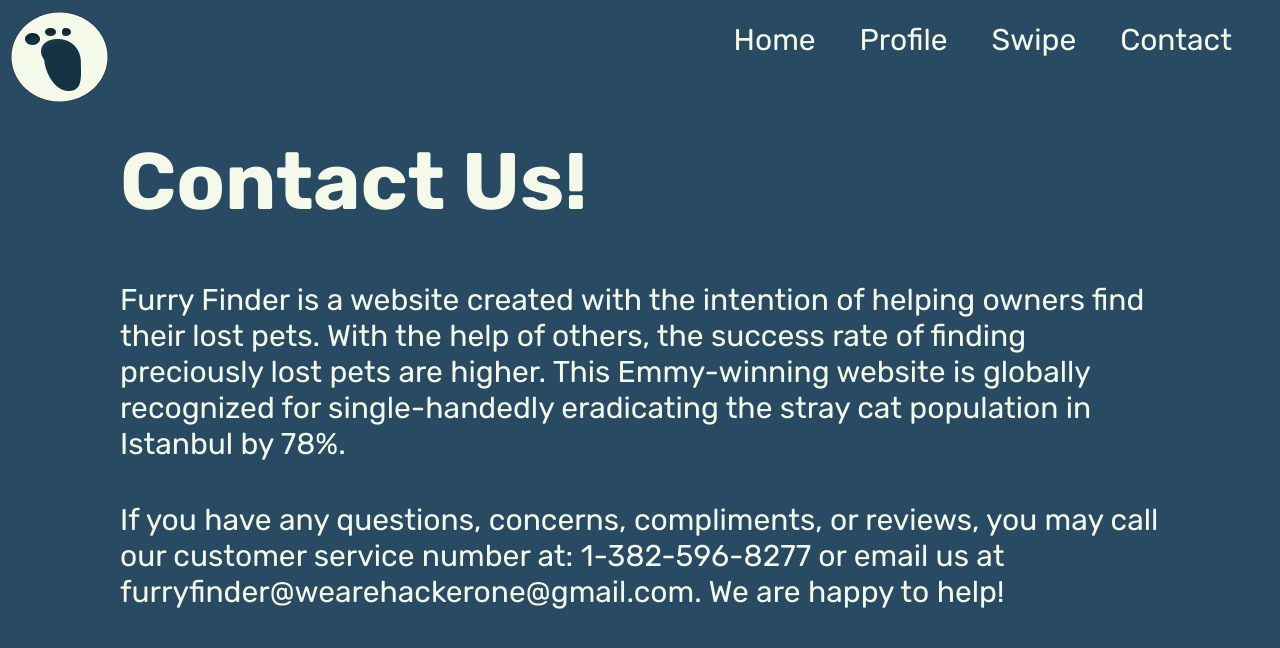
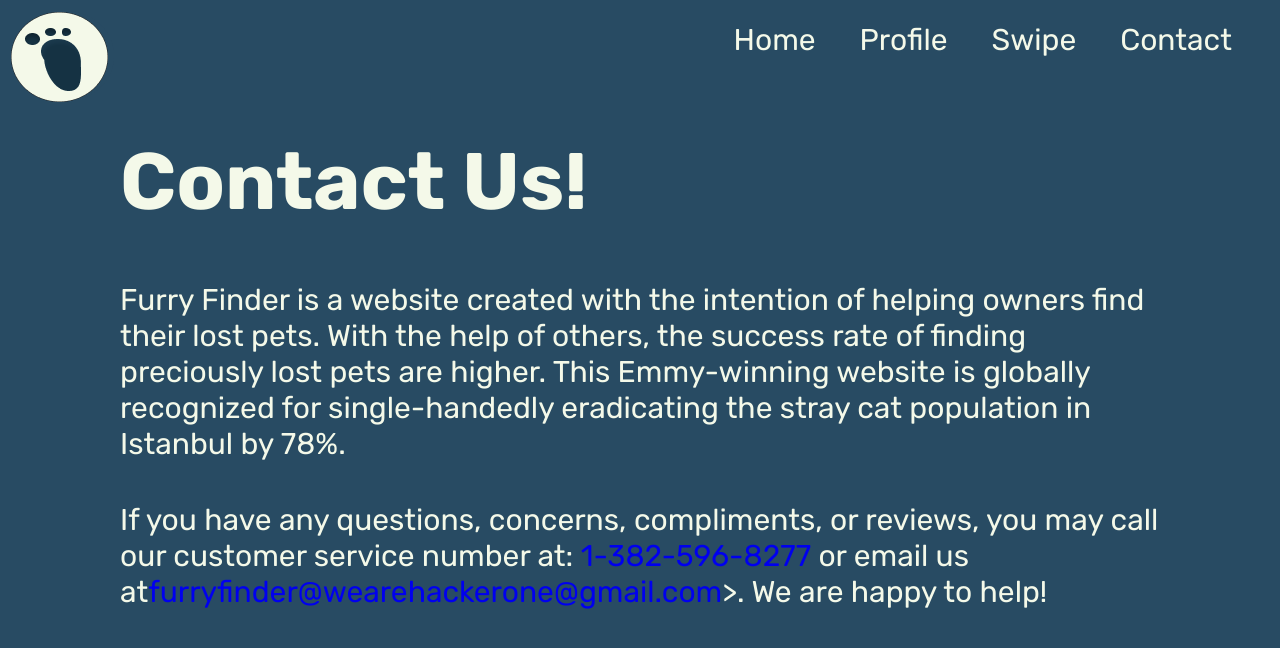
Before and after one commit to BennyWu1210/HackThe6ix, a React (Create React App) app in the folder website/: page /contact in a window 1280 px wide. Shown: the top 648 px of the page. Built offline with nearby package versions, Linux system fonts and the light colour scheme.

Commit message:
make number callable and email emailable
yes i legitimately don't know what to do

```diff
--- a/website/src/pages/Contact.jsx
+++ b/website/src/pages/Contact.jsx
@@ -16,8 +16,8 @@ export default function Contact() {
             </p>
             <p className="alpha">
                 If you have any questions, concerns, compliments, or reviews, you may
-                call our customer service number at: 1-382-596-8277 or email us at
-                furryfinder@wearehackerone@gmail.com. We are happy to help!
+                call our customer service number at: <a target="_blank" href="tel:1-382-596-8277">1-382-596-8277</a> or email us at
+                <a target="_blank" href="mailto:furryfinder@wearehackerone@gmail.com">furryfinder@wearehackerone@gmail.com</a>>. We are happy to help!
             </p>
         </div>
     );
```
